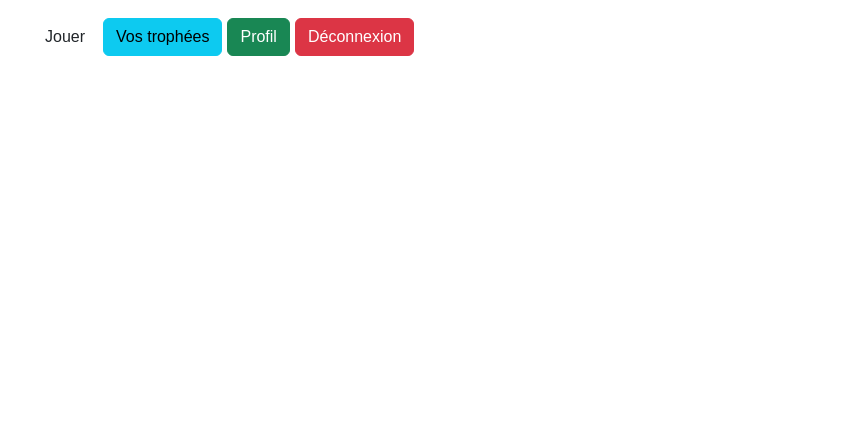
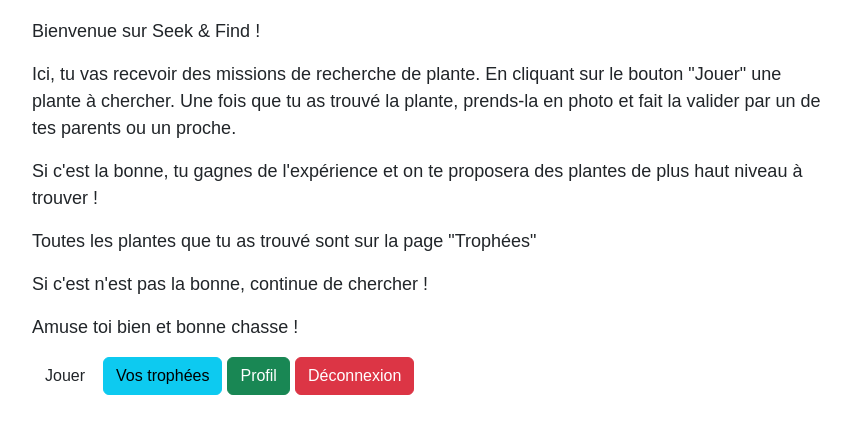
Before and after one commit to VentoAureo230/MSPR_Plante, a Symfony app: template templates/home/index.html.twig in a window 1280 px wide. Shown: the top 434 px of the page, without its empty margins (208-1059 px from the left). Run offline with Twig, Linux system fonts and the light colour scheme; the template is opened without the code that fills it, so the values that code supplies are empty; some libraries are stand-ins or nearby versions.

Commit message:
Ajout de content home page

```diff
--- a/templates/home/index.html.twig
+++ b/templates/home/index.html.twig
@@ -9,6 +9,14 @@
 </style>
 
 <div class="example-wrapper">
+
+    <p>Bienvenue sur Seek & Find !</p>
+    <p>Ici, tu vas recevoir des missions de recherche de plante. En cliquant sur le bouton "Jouer" une plante à chercher. Une fois que tu as trouvé la plante, prends-la en photo et fait la valider par un de tes parents ou un proche.</p>
+    <p>Si c'est la bonne, tu gagnes de l'expérience et on te proposera des plantes de plus haut niveau à trouver !</p>
+    <p>Toutes les plantes que tu as trouvé sont sur la page "Trophées"</p>
+    <p>Si c'est n'est pas la bonne, continue de chercher !</p>
+    <p>Amuse toi bien et bonne chasse !</p>
+
     <a href="{{ path('game') }}" class="btn">Jouer</a>
     <a href="{{ path('app_achievement') }}" class="btn btn-info">Vos trophées</a>
     <a href="{{ path('app_user_page')}}" class="btn btn-success">Profil</a>
```
